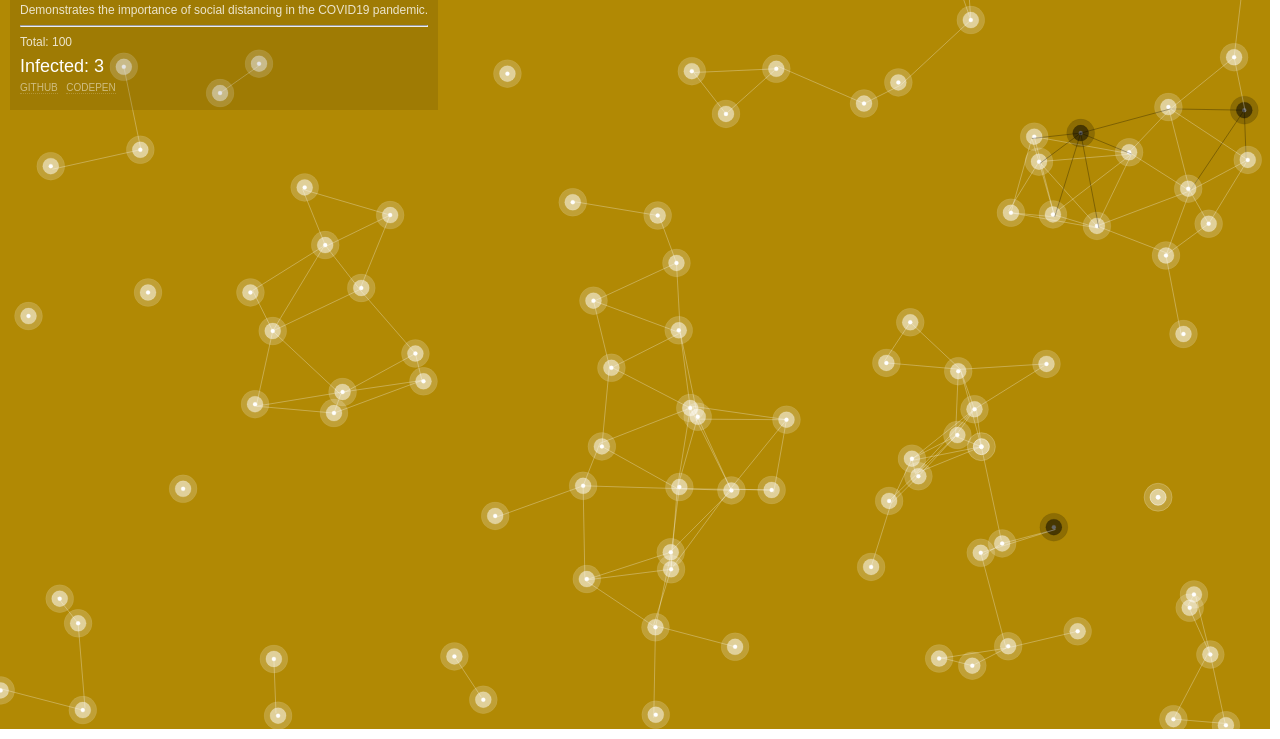
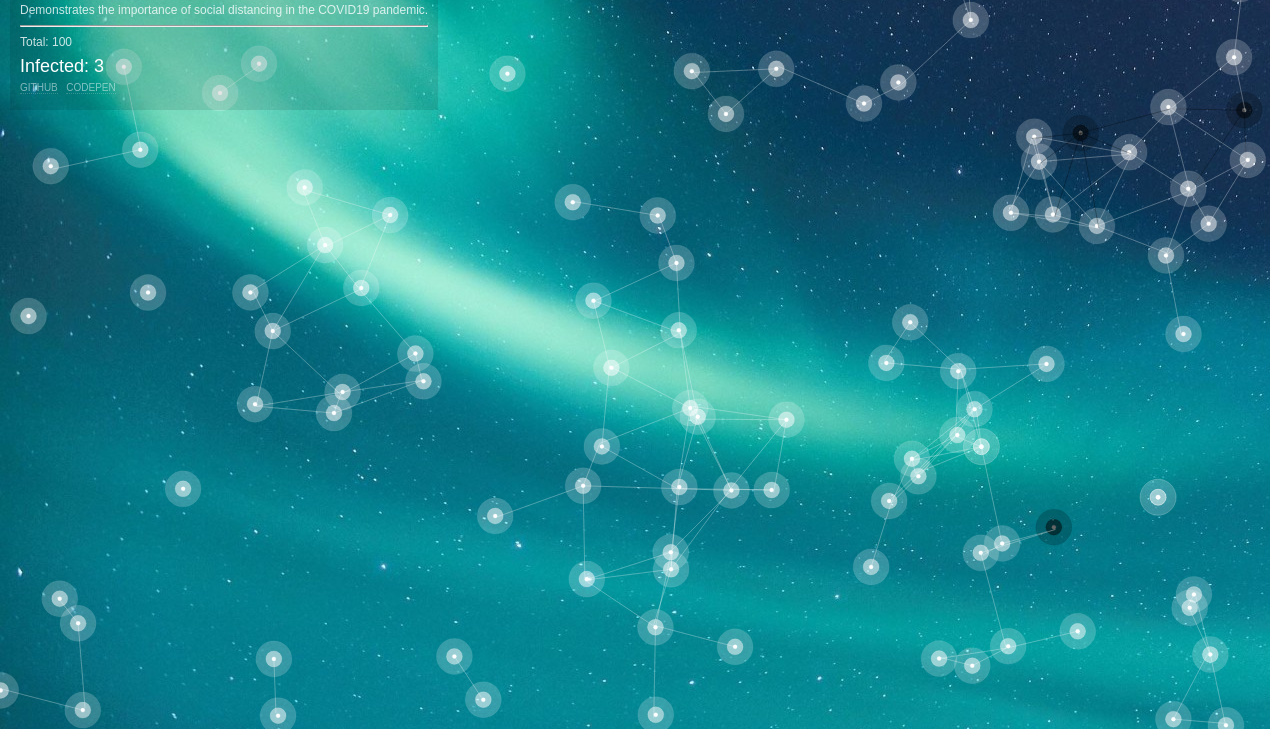
Before and after one commit to redutron/SocialDistancing, a plain HTML site: page index.html in a window 1280 px wide. Shown: the part 61-800 px from the top of the page. Drawn offline with Linux system fonts and the light colour scheme.

Commit message:
Added background image to canvas

```diff
--- a/index.html
+++ b/index.html
@@ -32,7 +32,8 @@
             <a href="https://github.com/niitettehtsuru/SocialDistancing">Github</a>
             <a href="https://codepen.io/niitettehtsuru/pen/NWqENww">CodePen</a>
         </article>
-        <canvas id="distancingCanvas" width="1350" height="620" style="background-color: #B18904;"></canvas>
+        <img id="scream" width="1350" height="620" src="img/bg.jpg" alt="Photo" class="hide-it">
+        <canvas id="distancingCanvas" width="1350" height="620" style="background-color: teal;" ></canvas>
         <script src="src/node.js"></script>
         <script src="src/index.js"></script>
     </body>
--- a/src/index.js
+++ b/src/index.js
@@ -59,7 +59,11 @@ var nodes               = spawnNodes(numOfNodes),
     numInfected         = (nodes.length > 0? 1: 0);
 totalSpan.textContent   = numOfNodes;//display the total number of nodes
 infectedSpan.textContent= numInfected;//display the total number of nodes
+var img = document.getElementById("scream");
+window.onload = function() {
 
+    ctx.drawImage(img,0,0);
+};
 function nodeLoop(timestamp)
 {
     //Let the canvas correspond to window resizing
@@ -69,6 +73,7 @@ function nodeLoop(timestamp)
     SCREEN_WIDTH   = windowSize.x;
     SCREEN_HEIGHT  = windowSize.y;
     ctx.clearRect(0,0,SCREEN_WIDTH,SCREEN_HEIGHT);
+    ctx.drawImage(img,0,0);
     numInfected    = 0;
     //Nodes are represented on the canvas as filled circles. Get the center of each of these filled circles.
     var centerCoordinatesOfNodes =  nodes.reduce(function(array, node)
--- a/src/node.js
+++ b/src/node.js
@@ -83,7 +83,7 @@ class Node
                     color   =   this.getColor(0.5);
                     break;
                 case 2:
-                    radius  =   this.radius * 7; //this.radius * 6;
+                    radius  =   this.radius * 9; //this.radius * 6;
                     color   =   this.getColor(0.2);
                     break;
             }
```
Also changed, not shown: img/bg.jpg (added).
